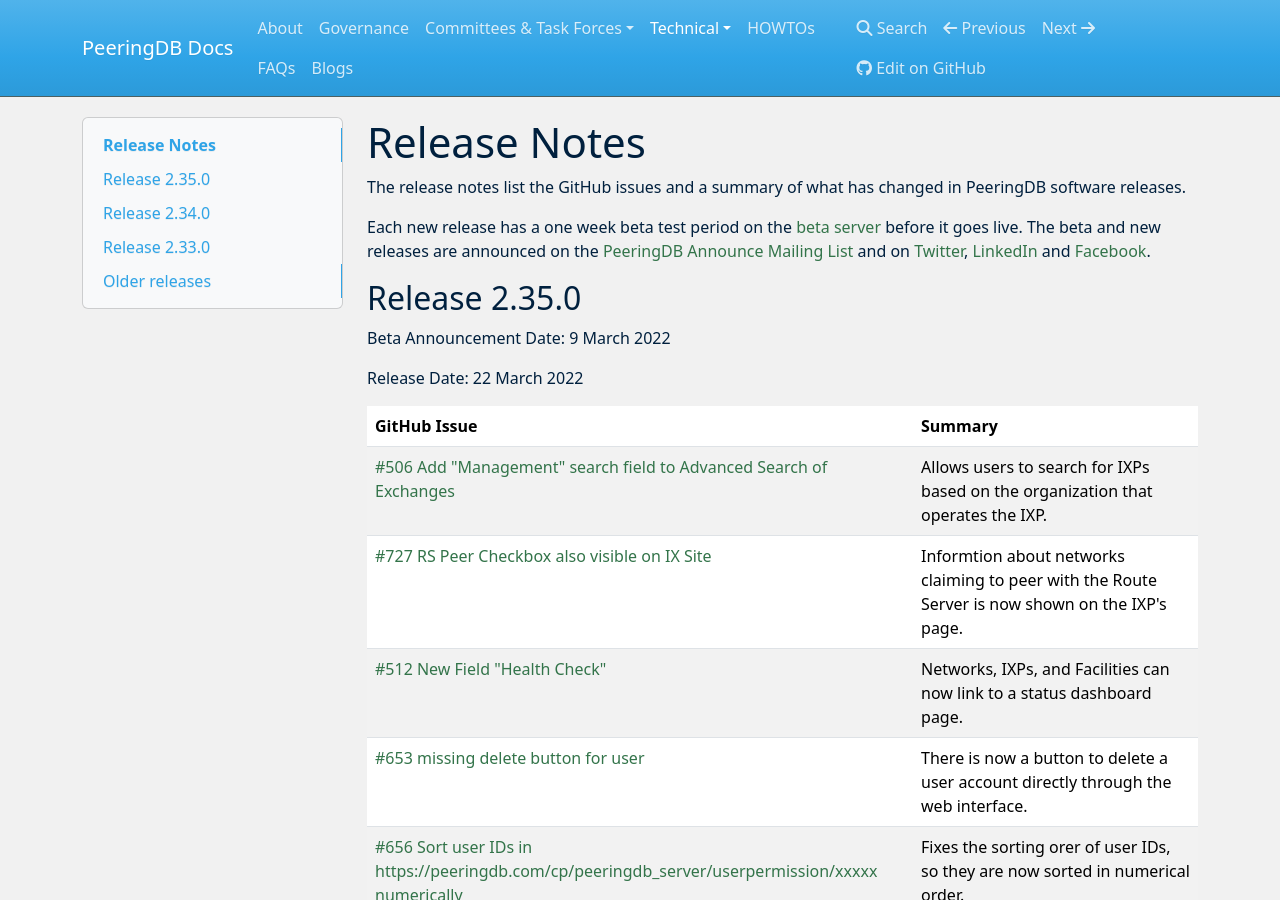
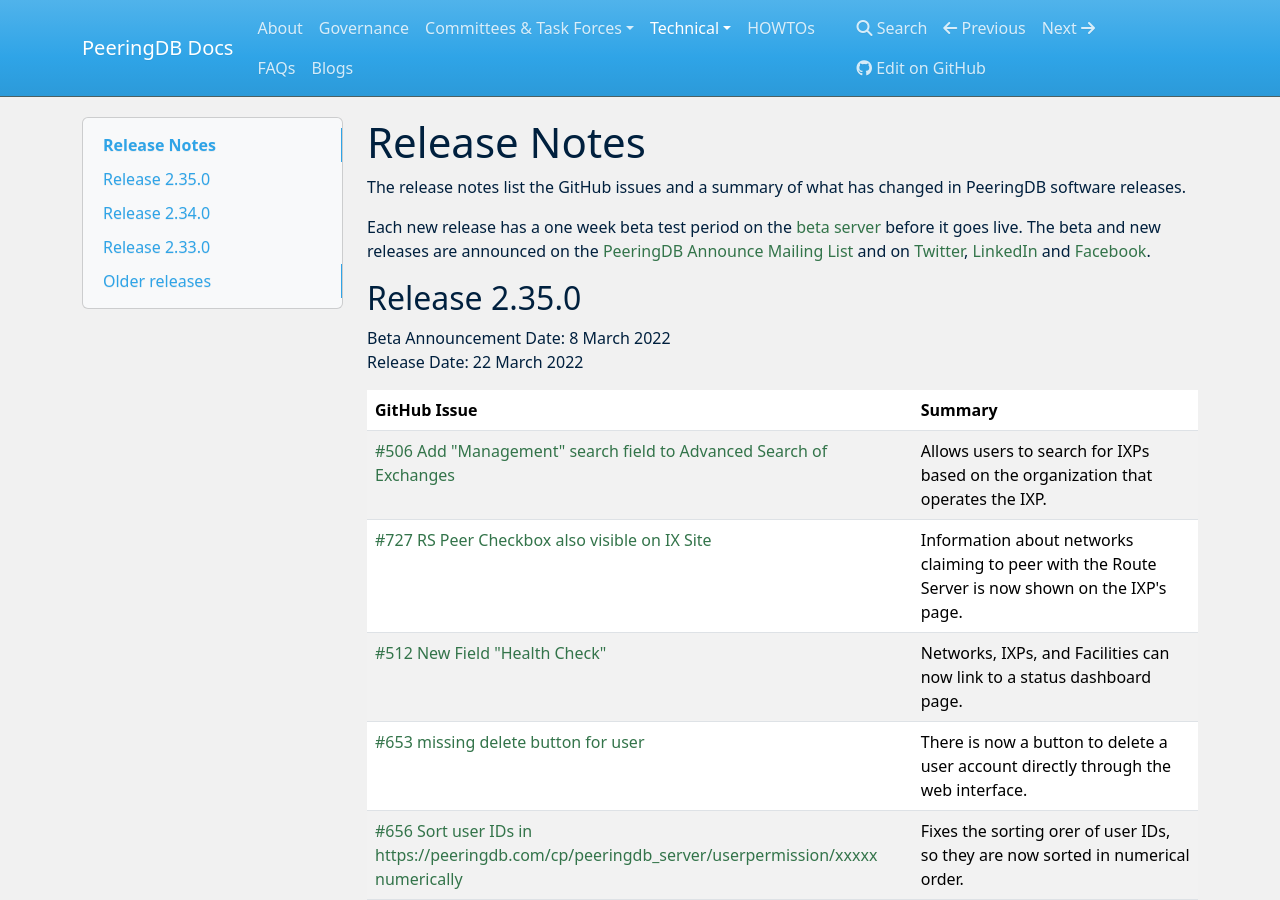
Before and after one commit to peeringdb/docs, an MkDocs documentation site: the page built from docs/release_notes/index.md, in a window 1280 px wide and 900 px high. Built offline with MkDocs 1.6.1, drawn with Linux system fonts in a browser that asks for light colours; nearby versions of some CDN libraries.

Commit message:
2.35.0 release note copy edits.

```diff
--- a/docs/release_notes/index.md
+++ b/docs/release_notes/index.md
@@ -6,14 +6,13 @@
 
 ## Release 2.35.0
 
-Beta Announcement Date: 9 March 2022
-
+Beta Announcement Date: 8 March 2022
 Release Date: 22 March 2022
 
 | **GitHub Issue** | **Summary** |
 | ----------------- | ----------- |
 | [#506 Add "Management" search field to Advanced Search of Exchanges](https://github.com/peeringdb/peeringdb/issues/506) | Allows users to search for IXPs based on the organization that operates the IXP. |
-| [#727 RS Peer Checkbox also visible on IX Site](https://github.com/peeringdb/peeringdb/issues/727) | Informtion about networks claiming to peer with the Route Server is now shown on the IXP's page. |
+| [#727 RS Peer Checkbox also visible on IX Site](https://github.com/peeringdb/peeringdb/issues/727) | Information about networks claiming to peer with the Route Server is now shown on the IXP's page. |
 | [#512 New Field "Health Check"](https://github.com/peeringdb/peeringdb/issues/512) | Networks, IXPs, and Facilities can now link to a status dashboard page. |
 | [#653 missing delete button for user](https://github.com/peeringdb/peeringdb/issues/653) | There is now a button to delete a user account directly through the web interface. |
 | [#656 Sort user IDs in https://peeringdb.com/cp/peeringdb_server/userpermission/xxxxx numerically](https://github.com/peeringdb/peeringdb/issues/656) | Fixes the sorting orer of user IDs, so they are now sorted in numerical order. |
```
